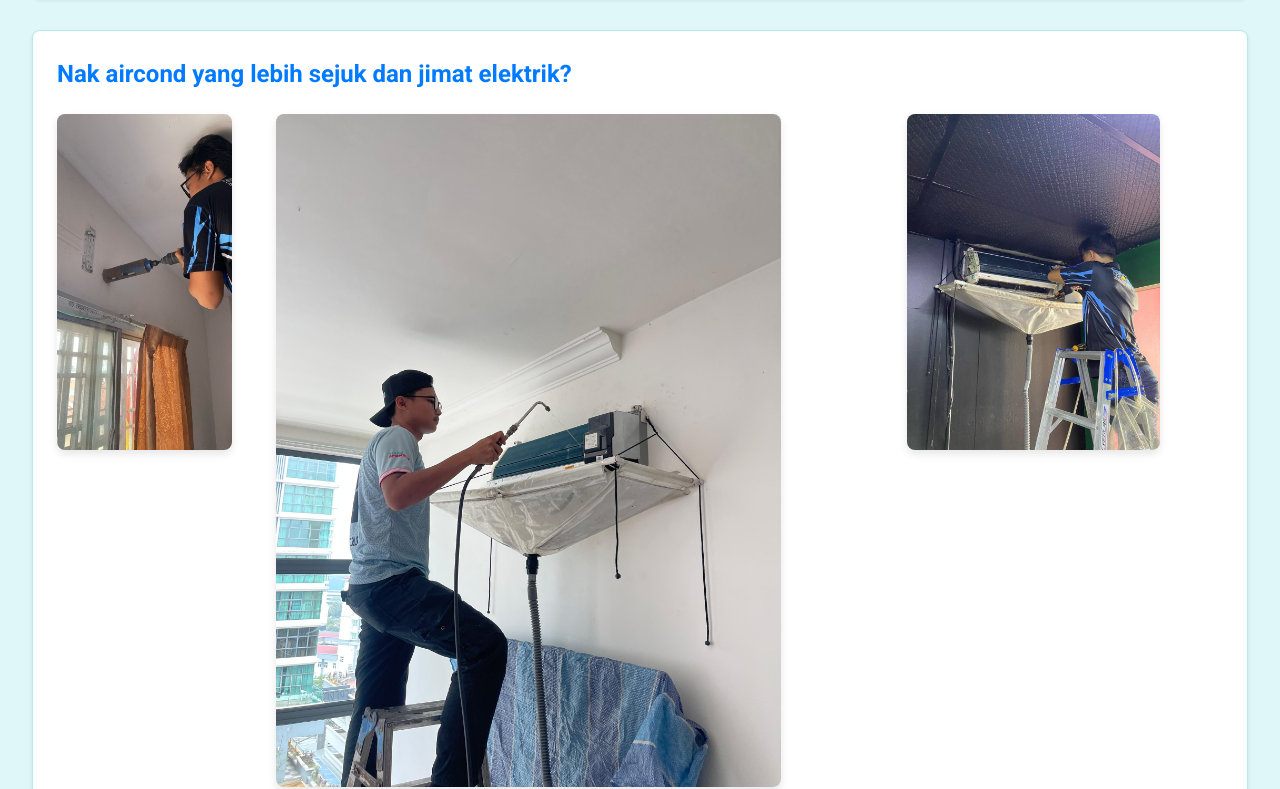
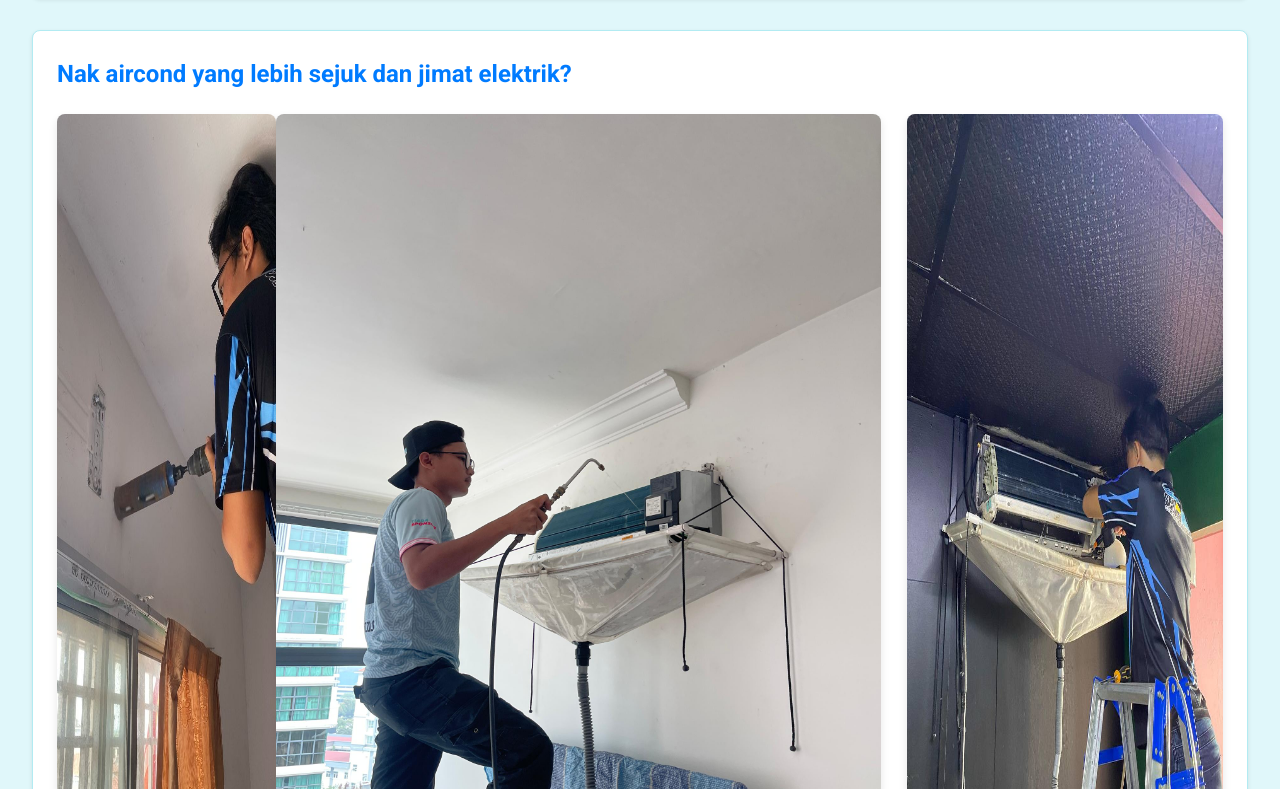
Before and after one commit to seawavesconstengineering/seawavesconstengineering-website, a plain HTML site: page index.html in a window 1280 px wide. Shown: the part 911-1700 px from the top of the page. Drawn offline with Linux system fonts and the light colour scheme.

Commit message:
Update styles.css

```diff
--- a/styles.css
+++ b/styles.css
@@ -123,8 +123,8 @@ footer {
 }
 
 .image-container1 img {
-    max-width: 80%;
-    height: auto;
+    max-width: 100%;
+    height: 95%;
     border-radius: 8px;
     box-shadow: 0 4px 8px rgba(0, 0, 0, 0.1);
     transition: transform 0.3s;
```
